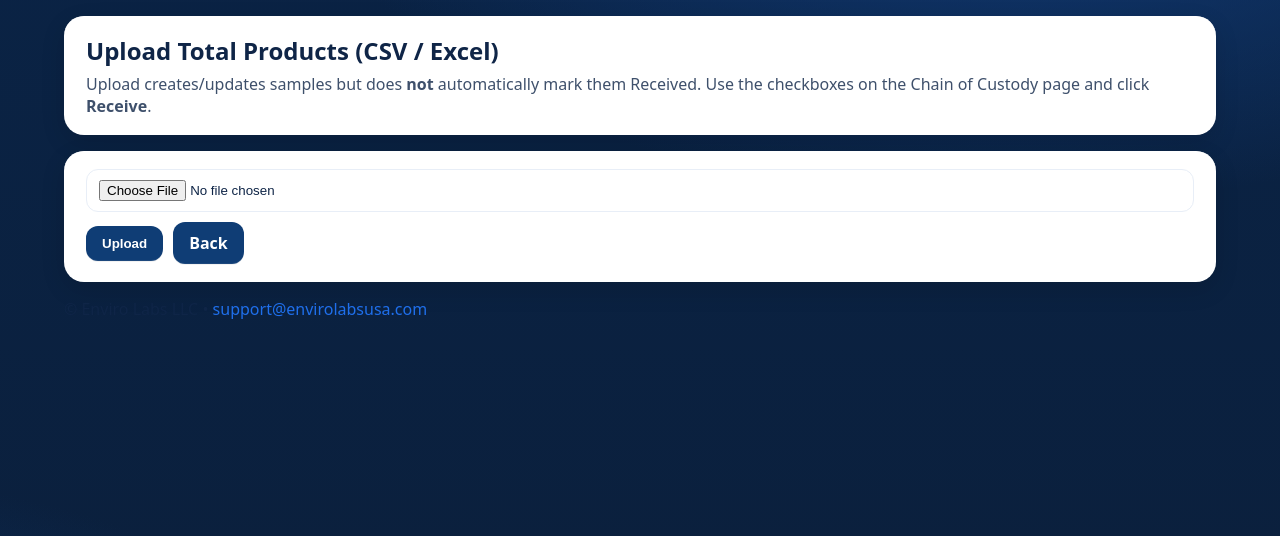
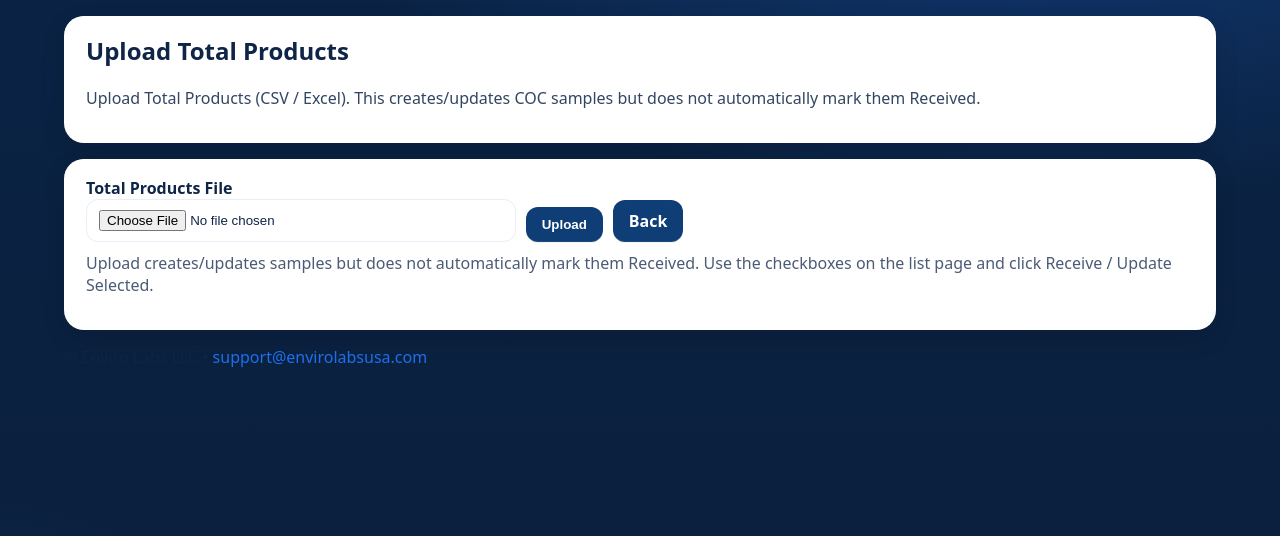
Before and after one commit to drsdass/EnviroLabs, a Python web app: template templates/coc_upload.html in a window 1280 px wide. Shown: the part 56-592 px from the top of the page. Run offline with Jinja, Linux system fonts and the light colour scheme; the template is opened without the code that fills it, so the values that code supplies are empty.

Commit message:
Update coc_upload.html

```diff
--- a/templates/coc_upload.html
+++ b/templates/coc_upload.html
@@ -2,20 +2,27 @@
 {% block content %}
 
 <section class="card">
-  <h1 style="margin:0 0 6px 0;">Upload Total Products (CSV / Excel)</h1>
-  <p style="margin:0; opacity:.8;">
-    Upload creates/updates samples but does <b>not</b> automatically mark them Received.
-    Use the checkboxes on the Chain of Custody page and click <b>Receive</b>.
+  <h1 style="margin-top:0;">Upload Total Products</h1>
+  <p style="opacity:.85; margin-top:6px;">
+    Upload Total Products (CSV / Excel). This creates/updates COC samples but does not automatically mark them Received.
   </p>
 </section>
 
 <section class="card">
   <form method="POST" action="{{ url_for('coc_import_total_products') }}" enctype="multipart/form-data">
-    <div style="display:flex; gap:10px; align-items:center; flex-wrap:wrap;">
-      <input class="input" type="file" name="total_products_file" accept=".csv,.xlsx,.xls" required>
+    <div style="display:flex; gap:10px; flex-wrap:wrap; align-items:end;">
+      <div style="min-width:320px;">
+        <label><b>Total Products File</b></label>
+        <input class="input" type="file" name="total_products_file" accept=".csv,.xlsx,.xls" required>
+      </div>
+
       <button class="button" type="submit">Upload</button>
       <a class="button secondary" href="{{ url_for('coc_list') }}">Back</a>
     </div>
+    <p style="margin-top:10px; opacity:.75;">
+      Upload creates/updates samples but does not automatically mark them Received.
+      Use the checkboxes on the list page and click Receive / Update Selected.
+    </p>
   </form>
 </section>
 
```
